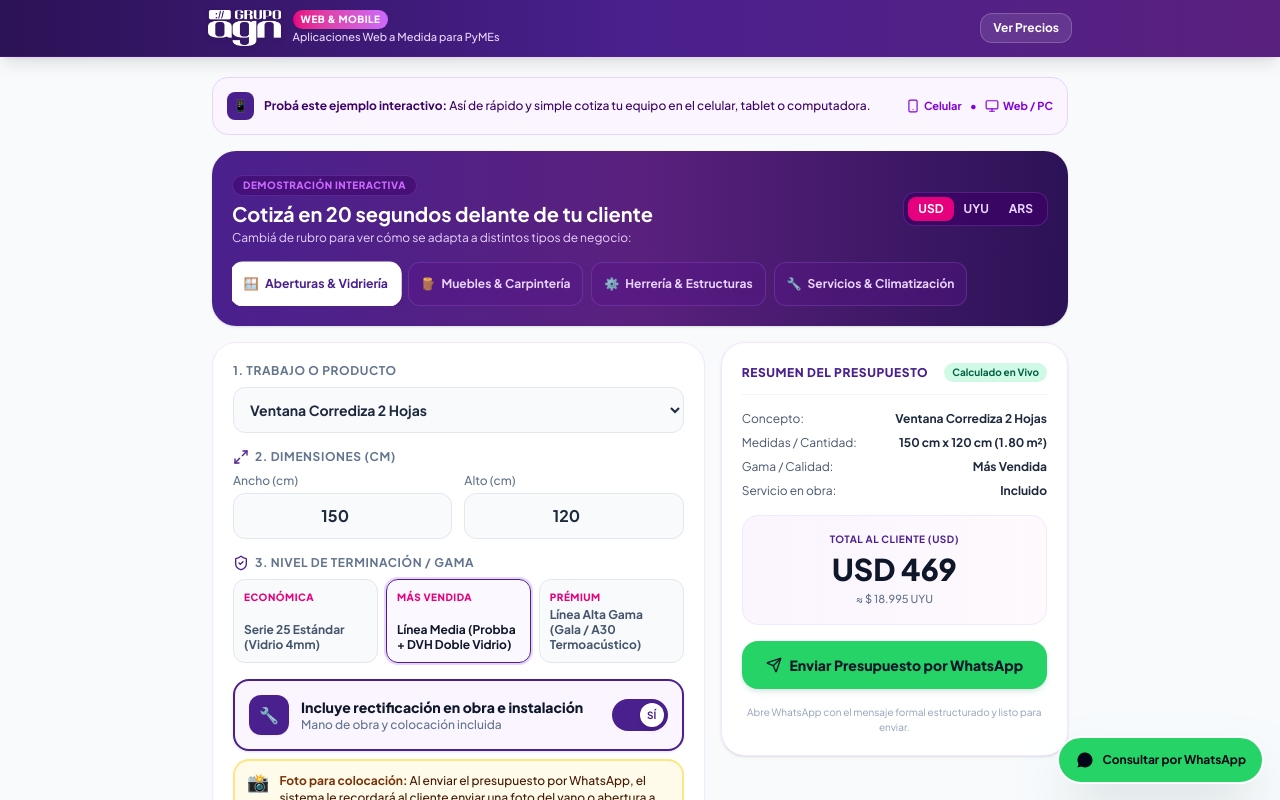
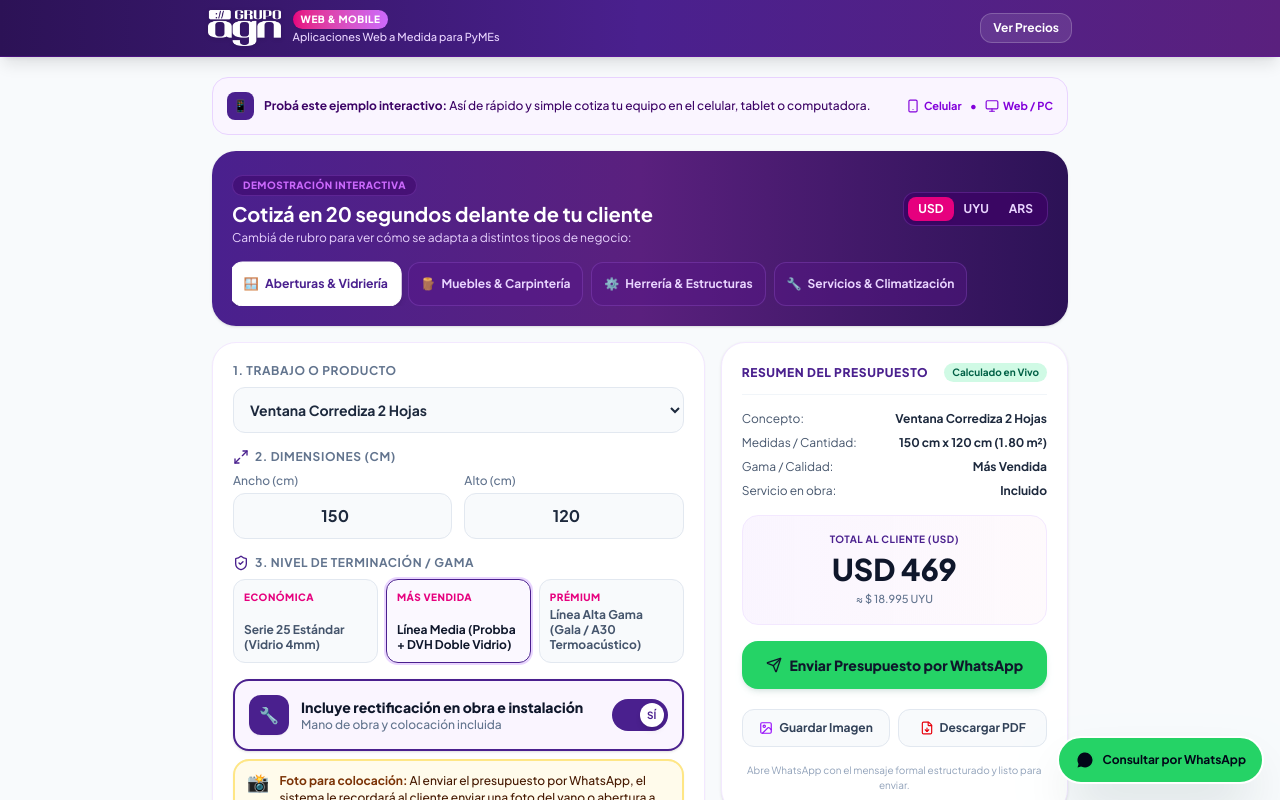
Before and after one commit to juanoviedo1987-droid/agn-jov-cotizador, a React (Vite) app: page / in a window 1280 px wide. Shown: the top 800 px of the page. Built offline with nearby package versions, Linux system fonts and the light colour scheme.

Commit message:
feat: botones de imagen y pdf en cotizador demo y push a produccion

```diff
--- a/src/App.jsx
+++ b/src/App.jsx
@@ -14,7 +14,9 @@ import {
   CheckCircle2,
   ChevronDown,
   MessageCircle,
-  HelpCircle
+  HelpCircle,
+  Image as ImageIcon,
+  FileDown
 } from 'lucide-react';
 import { UNIVERSAL_RUBROS, calcularCotizacionUniversal } from './pricingConfig';
 
@@ -459,7 +461,7 @@ export default function App() {
                 </div>
 
                 {/* Gran Total */}
-                <div className="bg-gradient-to-r from-purple-50 to-pink-50/40 rounded-2xl p-4 border border-purple-100 text-center space-y-1">
+                <div id="tarjetaPresupuestoVisual" className="bg-gradient-to-r from-purple-50 to-pink-50/40 rounded-2xl p-4 border border-purple-100 text-center space-y-1">
                   <span className="text-[10px] uppercase font-bold text-[#4a208e] tracking-wider block">
                     Total al Cliente ({moneda})
                   </span>
@@ -475,15 +477,39 @@ export default function App() {
                   </div>
                 </div>
 
-                {/* Botón Verde WhatsApp */}
+                {/* Botón Principal Verde WhatsApp */}
                 <button
                   type="button"
                   onClick={handleEnviarWhatsApp}
-                  className="w-full bg-[#25D366] hover:bg-[#20ba59] active:scale-98 text-slate-900 font-extrabold py-3.5 px-4 rounded-2xl shadow-md shadow-emerald-900/10 flex items-center justify-center gap-2 text-sm transition-all min-h-[48px]"
+                  className="w-full bg-[#25D366] hover:bg-[#20ba59] active:scale-98 text-slate-900 font-extrabold py-3.5 px-4 rounded-2xl shadow-md shadow-emerald-900/10 flex items-center justify-center gap-2 text-sm transition-all min-h-[48px] cursor-pointer"
                 >
                   <Send className="w-4 h-4" />
                   <span>Enviar Presupuesto por WhatsApp</span>
                 </button>
+
+                {/* Botones Secundarios: Descargar Imagen & PDF */}
+                <div className="grid grid-cols-2 gap-2 pt-1">
+                  <button
+                    type="button"
+                    onClick={() => {
+                      alert('📸 Función de Imagen PNG de Presupuesto: Disponible como Módulo Adicional a Medida para exportar la cotización con membrete y foto ilustrativa.');
+                    }}
+                    className="py-2.5 px-3 rounded-xl border border-slate-200 bg-slate-50 hover:bg-slate-100 active:scale-95 text-slate-700 font-bold text-xs flex items-center justify-center gap-1.5 transition-all cursor-pointer"
+                  >
+                    <ImageIcon className="w-3.5 h-3.5 text-purple-600" />
+                    <span>Guardar Imagen</span>
+                  </button>
+                  <button
+                    type="button"
+                    onClick={() => {
+                      alert('📄 Función de PDF Oficial: Disponible como Módulo Adicional a Medida para exportar el presupuesto formal con membrete y logo de la empresa.');
+                    }}
+                    className="py-2.5 px-3 rounded-xl border border-slate-200 bg-slate-50 hover:bg-slate-100 active:scale-95 text-slate-700 font-bold text-xs flex items-center justify-center gap-1.5 transition-all cursor-pointer"
+                  >
+                    <FileDown className="w-3.5 h-3.5 text-red-600" />
+                    <span>Descargar PDF</span>
+                  </button>
+                </div>
 
                 <p className="text-[10px] text-slate-400 text-center">
                   Abre WhatsApp con el mensaje formal estructurado y listo para enviar.
```
